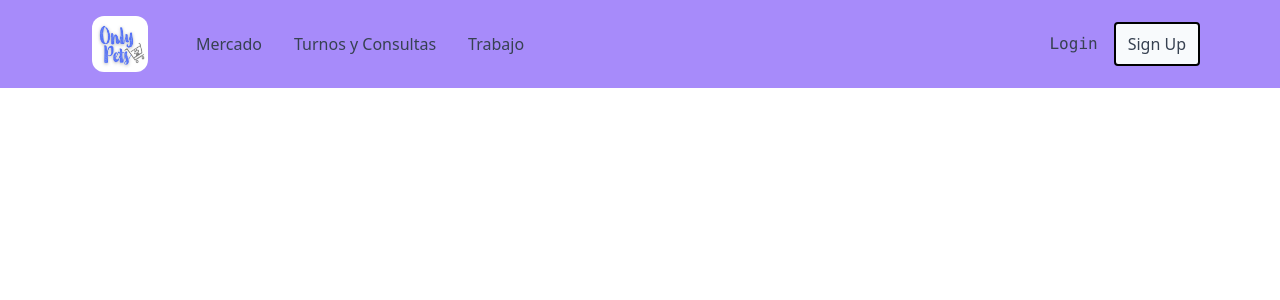
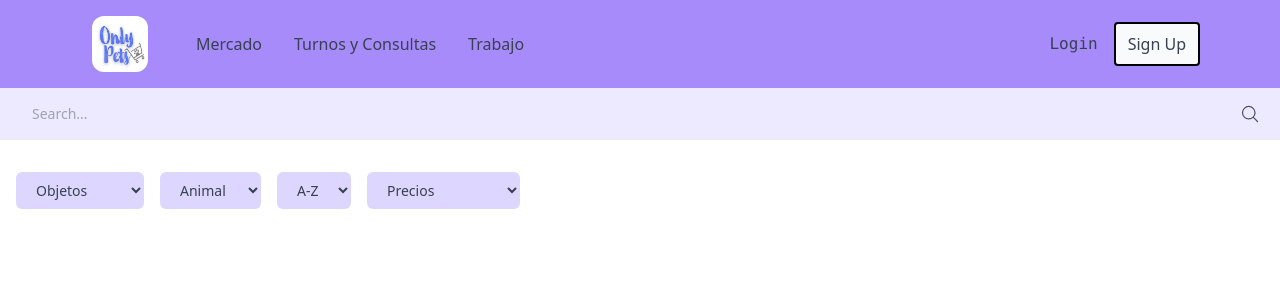
Before and after one commit to Ulises1000/PF_Veterinaria, a React (Vite) app in the folder PF_HENRY_VET/client/: page / in a window 1280 px wide. Shown: the top 300 px of the page. Built offline with nearby package versions, Linux system fonts and the light colour scheme.

Commit message:
Searchbar and  filter body

```diff
--- a/PF_HENRY_VET/client/package.json
+++ b/PF_HENRY_VET/client/package.json
@@ -5,6 +5,7 @@
   "type": "module",
   "scripts": {
     "dev": "vite",
+    "dev-wifi": "vite --host",
     "build": "vite build",
     "preview": "vite preview"
   },
--- a/PF_HENRY_VET/client/src/App.jsx
+++ b/PF_HENRY_VET/client/src/App.jsx
@@ -2,13 +2,16 @@ import { useState } from 'react'
 import reactLogo from './assets/react.svg'
 import './App.css'
 import Nav from "./components/Nav.jsx"
+import Searchbar from './components/Searchbar.jsx'
+import Caracteristic from './components/Caracteristic'
 
 function App() {
-  const [count, setCount] = useState(0)
 
   return (
     <div className="App">
          <Nav/>
+         <Searchbar/>
+         <Caracteristic/>
     </div>
   )
 }
--- /dev/null
+++ b/PF_HENRY_VET/client/src/components/Caracteristic.jsx
@@ -0,0 +1,77 @@
+import { useSelector } from "react-redux";
+
+export default function Caracteristic() {
+  // let dispatch = useDispatch()
+  // let currentGenre = useSelector((state) => state.currentGenre)
+  // let loadingCheck = useSelector((state) => state.loading)
+
+  function onChange(event) {}
+
+  return (
+    <div className="flex flex-col">
+      <div className="pl-4 space-x-4 space-y-2">
+        <select
+          id="dropdown"
+          className="bg-violet-200 rounded-md px-4 py-2 text-sm text-gray-700 hover:font-semibold"
+          onChange={onChange}
+          value={"Objetos"}
+        >
+          <option value="Objetos" hidden>
+            {" "}
+            Objetos
+          </option>
+          <option value="Comedero" className="hover:bg-gray-100">Comedero</option>
+          <option value="Alimentos">Alimentos</option>
+          <option value="Correas">Correas</option>
+          <option value="Rascadores">Rascadores</option>
+          <option value="Areneros">Areneros</option>
+          <option value="Jugetes">Jugetes</option>
+
+        </select>
+        <select
+          id="dropdown"
+          className="bg-violet-200 rounded-md  px-4 py-2 text-sm text-gray-700 hover:font-semibold"
+          onChange={onChange}
+          value={"Animal"}
+        >
+          <option value="Animal" hidden>
+            {" "}
+            Animal
+          </option>
+          <option value="Gato">Gato</option>
+          <option value="Perro">Perro</option>
+          <option value="Caballo">Caballo</option>
+
+        </select>
+        <select
+          id="dropdown"
+          className="bg-violet-200 rounded-md  px-4 py-2 text-sm text-gray-700 hover:font-semibold"
+          onChange={onChange}
+          value={"A-Z"}
+        >
+          <option value="A-Z" hidden>
+            {" "}
+            A-Z
+          </option>
+          <option value="A-Z">A-Z</option>
+          <option value="Z-A">Z-A</option>
+
+        </select>
+        <select
+          id="dropdown"
+          className="bg-violet-200 rounded-md  px-4 py-2 text-sm text-gray-700 hover:font-semibold"
+          onChange={onChange}
+          value={"Precios"}
+        >
+          <option value="Precios" hidden>
+            {" "}
+            Precios
+          </option>
+          <option value="MayoraMenor">Mayor a Menor</option>
+          <option value="MenoraMayor">Menor a Mayor</option>
+
+        </select>
+      </div>
+    </div>
+  );
+}
--- /dev/null
+++ b/PF_HENRY_VET/client/src/components/Searchbar.jsx
@@ -0,0 +1,56 @@
+import React, { useState } from "react";
+
+function Searchbar() {
+  const [nameSearch, setNameSearch] = useState("");
+
+  function handleChange(e) {
+    setNameSearch(e.target.value);
+  }
+
+  function handleSubmit(e) {
+    e.preventDefault();
+    console.log(nameSearch);
+    setNameSearch("");
+    e.target.placeholder = "Search...";
+  }
+  return (
+    <div className="bg-violet-100 ">
+      <form
+        id="Form"
+        className="focus:border focus:bg-red-400 focus:border-red-500"
+        onSubmit={(e) => handleSubmit(e)}
+      >
+        <div className="flex mb-6 px-2">
+          <input
+            type="text"
+            onChange={handleChange}
+            value={nameSearch}
+            className="bg-violet-100 px-6 text-gray-600 text-sm w-full focus:outline-none focus:text-gray-700 placeholder:focus:text-gray-700 placeholder:focus:font-medium focus:font-medium"
+            placeholder="Search..."
+          />
+          <button
+            type="submit"
+            className="flex items-center py-4 px-3  text-gray-600 hover:text-black"
+          >
+            <svg
+              xmlns="http://www.w3.org/2000/svg"
+              fill="none"
+              viewBox="0 0 24 24"
+              strokeWidth="1.5"
+              stroke="currentColor"
+              className="w-5 h-5 items-center text-gray-600 hover:text-black"
+            >
+              <path
+                strokeLinecap="round"
+                strokeLinejoin="round"
+                d="M21 21l-5.197-5.197m0 0A7.5 7.5 0 105.196 5.196a7.5 7.5 0 0010.607 10.607z"
+              />
+            </svg>
+          </button>
+        </div>
+      </form>
+    </div>
+  );
+}
+
+export default Searchbar;
```
